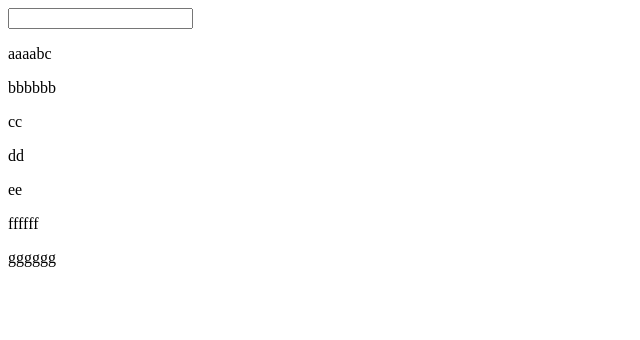
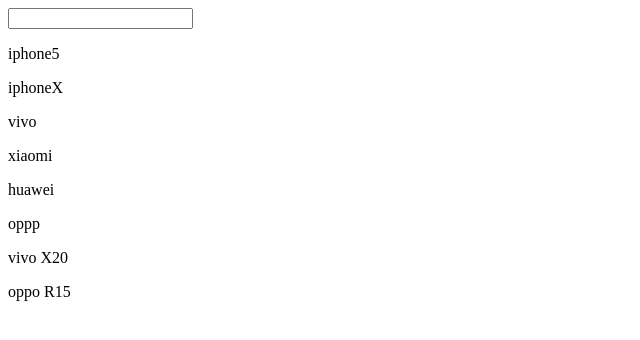
Before and after one commit to liuxinixn1205/liuxinxin, a plain HTML site: page jquery/contains.html in a window 1280 px wide. Shown: the whole page, without its empty margins (0-640 px from the left). Drawn offline with Linux system fonts and the light colour scheme.

Commit message:
contains练习

```diff
--- a/jquery/contains.html
+++ b/jquery/contains.html
@@ -6,23 +6,23 @@
     <script src="js/jquery-3.3.1.js"></script>
 </head>
 <body>
-<input type="text" id = "search" value="">
-<div id='list'>
-    <p>aaaabc</p>
-    <p>bbbbbb</p>
-    <p>cc</p>
-    <p>dd</p>
-    <p>ee</p>
-    <p>ffffff</p>
-    <p>gggggg</p>
+    <input type="text" value="" id="search">
+   <div id="list">
+       <p>iphone5</p>
+       <p>iphoneX</p>
+       <p>vivo</p>
+       <p>xiaomi</p>
+       <p>huawei</p>
+       <p>oppp</p>
+       <p>vivo X20</p>
+       <p>oppo R15</p>
    </div>
    <script>
-    $(function () {
-        var $list = $('#list p');
+       $(function(){
            $('#search').on('keyup',function(){
-            $list.css('background','transparent');
-            if(this.value != ''){
-                $('#list p:contains('+this.value+')').css('background','red');
+               $('#list p').css('background','transparent');
+               if($(this).val() != ''){
+                   $('#list p:contains('+$(this).val()+')').css('background','red');
                }
            })
        })
```
Lines whose indentation alone changed are shown as unchanged.
